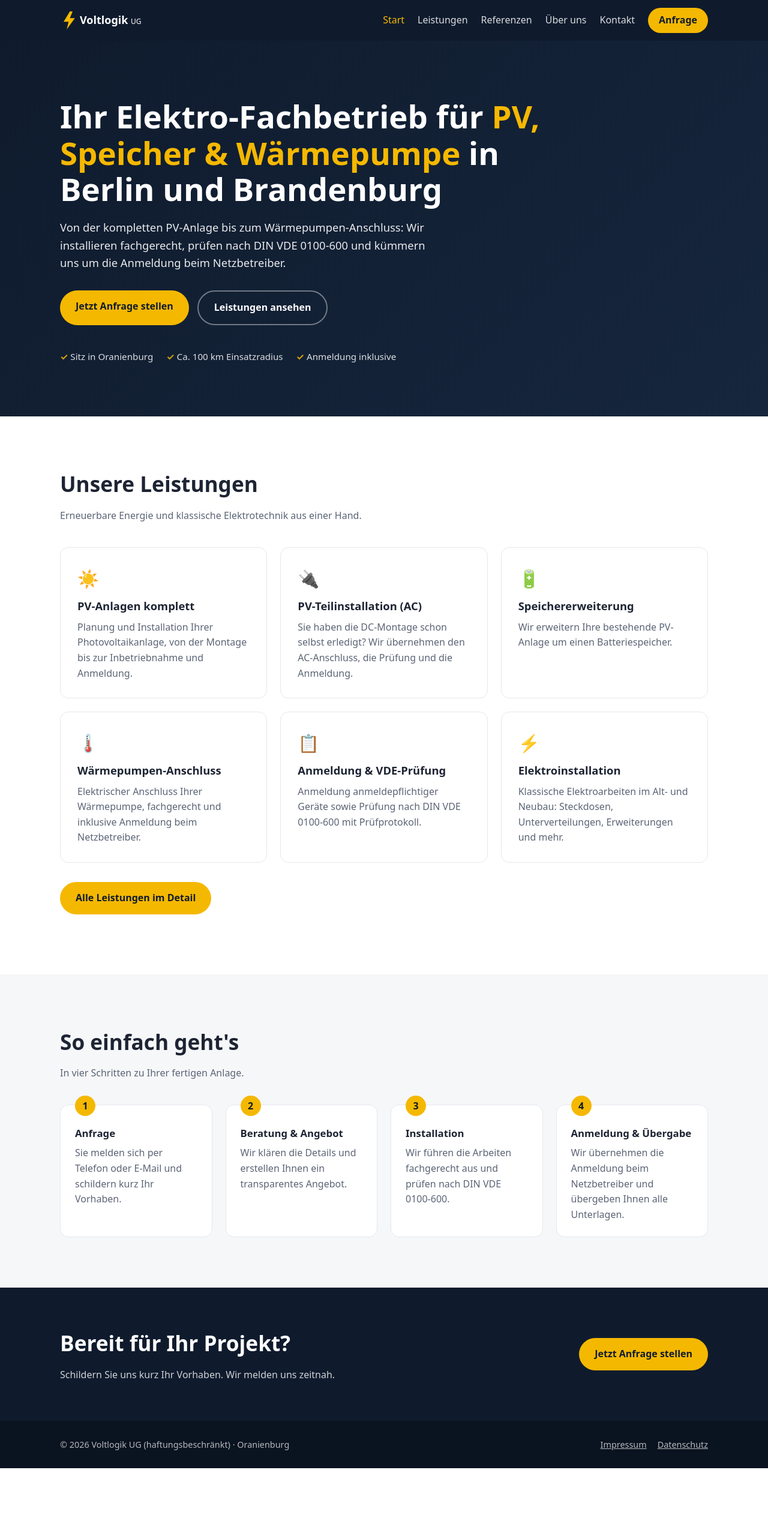
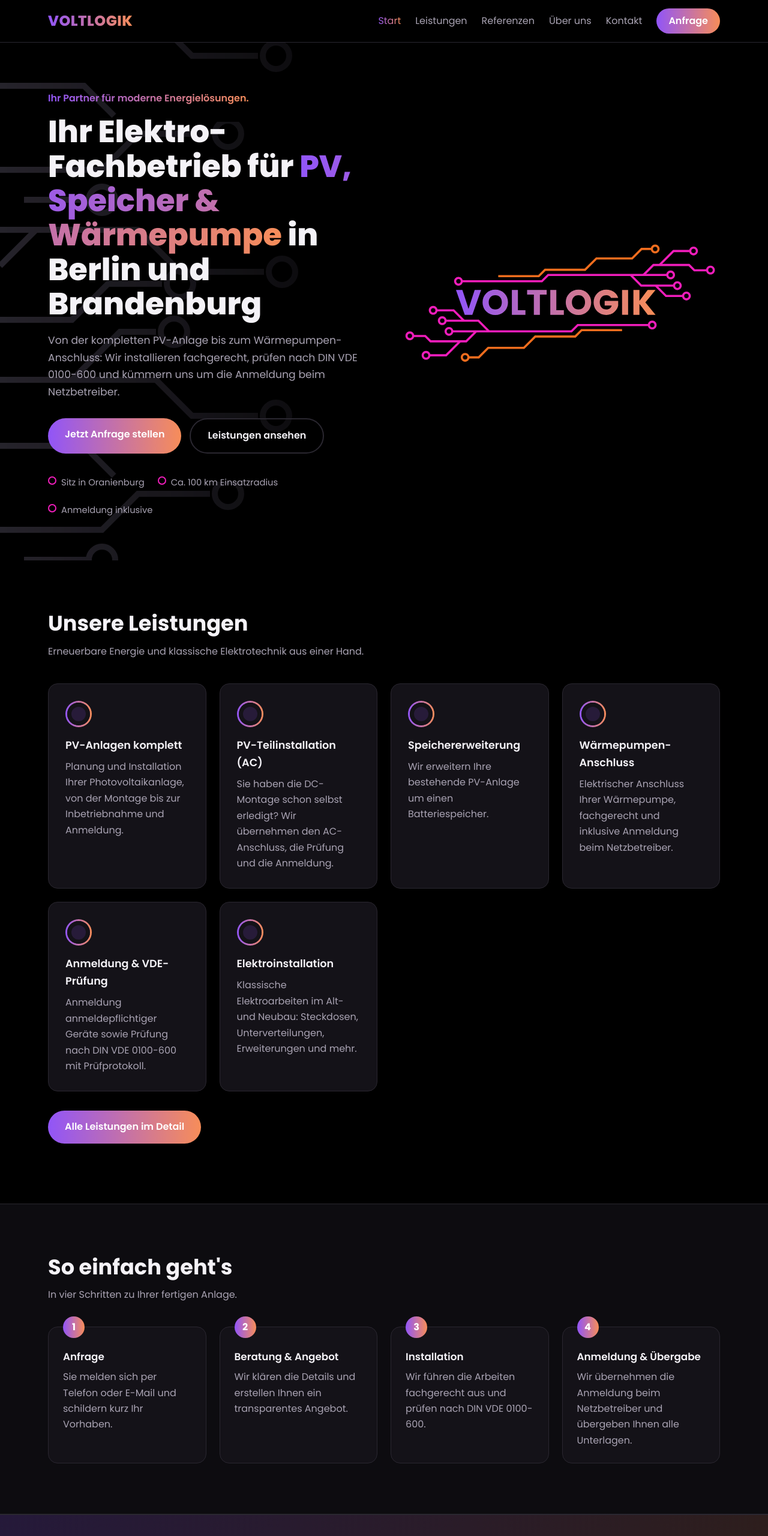
Before and after one commit to danielbeiersdorf111-art/Voltlogik-UG-Website, a plain HTML site: page index.html in a window 1280 px wide. Shown: the top 2560 px of the page at 60% size. Before the commit the page ends 2447 px from the top, so only its background shows below. Drawn offline with Linux system fonts and the light colour scheme.

Commit message:
Design an Voltlogik-Branding angepasst
Schwarzer Hintergrund, Verlauf Lila/Orange, Leiterbahn-Muster,
Original-Logo im Hero, Poppins lokal eingebunden (DSGVO),
Kontaktdaten von der Visitenkarte.

Co-Authored-By: Claude Opus 5.5 <noreply@anthropic.com>
Claude-Session: https://claude.ai/code/session_01RFYJ6CRAPkTBaE4rEXmcSj

```diff
--- a/css/style.css
+++ b/css/style.css
@@ -1,44 +1,68 @@
-:root{--dark:#0f1b2d;--dark2:#16263d;--accent:#f5b800;--text:#1d2433;--muted:#5b6475;--bg:#f6f7f9;--radius:14px;--max:1120px}
-*{box-sizing:border-box}html{scroll-behavior:smooth}
-body{margin:0;font-family:system-ui,-apple-system,"Segoe UI",Roboto,Arial,sans-serif;color:var(--text);line-height:1.6;background:#fff}
+/* Voltlogik Branding: schwarz, Verlauf Lila #9155F8 → Orange #F78D59, Leiterbahnen Magenta #F01DBB / Orange #F06D1E, Poppins */
+@font-face{font-family:Poppins;font-weight:400;font-display:swap;src:url(../fonts/poppins-latin-400-normal.woff2) format("woff2")}
+@font-face{font-family:Poppins;font-weight:600;font-display:swap;src:url(../fonts/poppins-latin-600-normal.woff2) format("woff2")}
+@font-face{font-family:Poppins;font-weight:700;font-display:swap;src:url(../fonts/poppins-latin-700-normal.woff2) format("woff2")}
+@font-face{font-family:Poppins;font-weight:800;font-display:swap;src:url(../fonts/poppins-latin-800-normal.woff2) format("woff2")}
+:root{--bg:#000;--bg2:#0d0c10;--card:#141218;--line:#2a2730;--text:#f4f2f7;--muted:#a9a3b3;--lila:#9155F8;--orange:#F78D59;--magenta:#F01DBB;--orange2:#F06D1E;--grad:linear-gradient(90deg,var(--lila),var(--orange));--radius:16px;--max:1160px}
+*{box-sizing:border-box;min-width:0}html{scroll-behavior:smooth}
+body{margin:0;font-family:Poppins,system-ui,"Segoe UI",Arial,sans-serif;color:var(--text);background:var(--bg);line-height:1.65;overflow-x:clip}
 img{max-width:100%;display:block}a{color:inherit}
 .wrap{max-width:var(--max);margin:0 auto;padding:0 20px}
-header{position:sticky;top:0;z-index:10;background:var(--dark);color:#fff}
-header .wrap{display:flex;align-items:center;justify-content:space-between;height:68px}
-.logo img{height:36px;width:auto}
-nav a{color:#fff;text-decoration:none;margin-left:22px;font-weight:500;opacity:.85}nav a:hover{opacity:1}
-.btn{display:inline-block;background:var(--accent);color:var(--dark);font-weight:700;padding:14px 26px;border-radius:999px;text-decoration:none}
-.btn:hover{filter:brightness(1.05)}.btn.ghost{background:transparent;color:#fff;border:2px solid rgba(255,255,255,.4)}
-.hero{background:linear-gradient(135deg,var(--dark),var(--dark2));color:#fff;padding:96px 0 88px}
-.hero h1{font-size:clamp(2rem,4.5vw,3.3rem);line-height:1.15;margin:0 0 18px;max-width:820px}
-.hero h1 span{color:var(--accent)}.hero p{font-size:1.15rem;max-width:640px;opacity:.9;margin:0 0 32px}
-.hero .ctas{display:flex;gap:14px;flex-wrap:wrap}
-.badges{display:flex;gap:22px;flex-wrap:wrap;margin-top:40px;font-size:.95rem;opacity:.85}.badges span::before{content:"✓ ";color:var(--accent);font-weight:700}
-section{padding:84px 0}section.alt{background:var(--bg)}
-h2{font-size:clamp(1.6rem,3vw,2.2rem);margin:0 0 12px}.lead{color:var(--muted);max-width:680px;margin:0 0 40px}
+.grad{background:var(--grad);-webkit-background-clip:text;background-clip:text;color:transparent}
+header{position:sticky;top:0;z-index:10;background:rgba(0,0,0,.88);backdrop-filter:blur(8px);border-bottom:1px solid var(--line)}
+header .wrap{display:flex;align-items:center;justify-content:space-between;height:70px}
+.logo{font-weight:800;font-size:1.5rem;letter-spacing:.02em;text-decoration:none}
+nav{display:flex;align-items:center}
+nav a{text-decoration:none;margin-left:24px;font-weight:500;color:var(--muted)}nav a:hover,nav a[aria-current=page]{color:var(--text)}
+nav a[aria-current=page]{background:var(--grad);-webkit-background-clip:text;background-clip:text;color:transparent}
+.btn{display:inline-block;background:var(--grad);color:#fff;font-weight:600;padding:14px 28px;border-radius:999px;text-decoration:none;border:0;transition:transform .15s,box-shadow .15s}
+.btn:hover{transform:translateY(-1px);box-shadow:0 8px 28px rgba(240,29,187,.35)}
+.btn.ghost{background:transparent;border:2px solid var(--line);color:var(--text)}.btn.ghost:hover{border-color:var(--lila);box-shadow:none}
+nav .btn.small{padding:8px 20px;margin-left:24px;color:#fff}
+.menu-toggle{display:none}.burger{display:none;font-size:1.6rem;cursor:pointer}
+.hero{position:relative;overflow:hidden;padding:80px 0 72px;background:var(--bg)}
+.hero::before{content:"";position:absolute;inset:0;background:url(../img/traces.svg) left center/600px auto repeat-y;opacity:.9;mask-image:linear-gradient(90deg,#000 0%,transparent 60%);-webkit-mask-image:linear-gradient(90deg,#000 0%,transparent 60%)}
+.hero .wrap{position:relative}
+.hero-grid{display:grid;grid-template-columns:1.05fr 1fr;gap:32px;align-items:center}
+.hero h1{font-size:clamp(2rem,4.2vw,3.2rem);line-height:1.12;margin:0 0 18px;font-weight:800}
+.hero p{font-size:1.08rem;color:var(--muted);max-width:600px;margin:0 0 30px}
+.claim{display:inline-block;font-weight:600;margin-bottom:14px}
+.ctas{display:flex;gap:14px;flex-wrap:wrap}
+.badges{display:flex;gap:22px;flex-wrap:wrap;margin-top:36px;font-size:.92rem;color:var(--muted)}
+.badges span::before{content:"";display:inline-block;width:10px;height:10px;border-radius:50%;border:2px solid var(--magenta);margin-right:8px;vertical-align:1px}
+.hero.small{padding:64px 0 52px;border-bottom:1px solid var(--line)}.hero.small h1{font-size:clamp(1.8rem,4vw,2.6rem)}.hero.small p{margin:0}
+section{padding:84px 0}section.alt{background:var(--bg2);border-top:1px solid var(--line);border-bottom:1px solid var(--line)}
+h2{font-size:clamp(1.6rem,3vw,2.2rem);line-height:1.2;margin:0 0 12px;font-weight:700}
+.lead{color:var(--muted);max-width:680px;margin:0 0 40px}
 .grid{display:grid;gap:22px;grid-template-columns:repeat(auto-fit,minmax(260px,1fr))}
-.card{background:#fff;border:1px solid #e6e8ee;border-radius:var(--radius);padding:28px}
-.card .ic{font-size:1.8rem;margin-bottom:8px}.card h3{margin:0 0 8px;font-size:1.15rem}.card p{margin:0;color:var(--muted)}
-.steps{counter-reset:s;display:grid;gap:22px;grid-template-columns:repeat(auto-fit,minmax(220px,1fr))}
-.step{position:relative;padding:28px 24px 24px;border-radius:var(--radius);background:#fff;border:1px solid #e6e8ee}
-.step::before{counter-increment:s;content:counter(s);position:absolute;top:-16px;left:24px;width:34px;height:34px;border-radius:50%;background:var(--accent);color:var(--dark);font-weight:800;display:grid;place-items:center}
-.step h3{margin:6px 0 6px;font-size:1.05rem}.step p{margin:0;color:var(--muted)}
-.two{display:grid;gap:40px;grid-template-columns:1fr 1fr;align-items:center}
-.ph{aspect-ratio:4/3;border-radius:var(--radius);background:repeating-linear-gradient(45deg,#e9ecf2,#e9ecf2 12px,#f3f5f8 12px,#f3f5f8 24px);display:grid;place-items:center;color:var(--muted);font-weight:600;text-align:center;padding:20px}
-.contact{background:var(--dark);color:#fff}.contact .lead{color:rgba(255,255,255,.8)}
-.contact .card{background:var(--dark2);border-color:rgba(255,255,255,.1)}.contact .card p{color:rgba(255,255,255,.8)}
-.contact a.big{font-size:1.25rem;font-weight:700;color:var(--accent);text-decoration:none}
-footer{background:#0a1320;color:rgba(255,255,255,.7);padding:28px 0;font-size:.9rem}
-footer .wrap{display:flex;justify-content:space-between;flex-wrap:wrap;gap:12px}footer a{margin-left:18px}
-.legal{max-width:820px;padding:60px 20px}.legal h1{margin-top:0}.todo{background:#fff4cc;padding:2px 6px;border-radius:4px}
-@media(max-width:760px){nav{display:none}.two{grid-template-columns:1fr}.hero{padding:72px 0 64px}section{padding:64px 0}}
-nav{display:flex;align-items:center}nav a[aria-current=page]{opacity:1;color:var(--accent)}
-.btn.small{padding:8px 18px;margin-left:22px;opacity:1}
-.menu-toggle{display:none}.burger{display:none;color:#fff;font-size:1.6rem;cursor:pointer}
-.hero.small{padding:64px 0 56px}.hero.small h1{font-size:clamp(1.8rem,4vw,2.6rem)}.hero.small p{margin:0}
-.stack{display:grid;gap:64px}.row:nth-child(even) .ph{order:-1}.ic.big{font-size:2.4rem}
+.card{background:var(--card);border:1px solid var(--line);border-radius:var(--radius);padding:28px;transition:border-color .2s}
+.card:hover{border-color:#4a3a66}
+.card h3{margin:0 0 8px;font-size:1.1rem;font-weight:600}.card p{margin:0;color:var(--muted)}
+.node{width:44px;height:44px;border-radius:50%;padding:3px;background:var(--grad);margin-bottom:16px}
+.node::after{content:"";display:block;width:100%;height:100%;border-radius:50%;background:var(--card);box-shadow:inset 0 0 0 7px var(--card),inset 0 0 0 30px rgba(145,85,248,.15)}
+.node.big{width:56px;height:56px}
+.steps{display:grid;gap:22px;grid-template-columns:repeat(auto-fit,minmax(220px,1fr));counter-reset:s}
+.step{position:relative;padding:32px 24px 24px;border-radius:var(--radius);background:var(--card);border:1px solid var(--line)}
+.step::before{counter-increment:s;content:counter(s);position:absolute;top:-18px;left:24px;width:36px;height:36px;border-radius:50%;background:var(--grad);color:#fff;font-weight:700;display:grid;place-items:center}
+.step h3{margin:4px 0 6px;font-size:1.05rem;font-weight:600}.step p{margin:0;color:var(--muted)}
+.two{display:grid;gap:44px;grid-template-columns:1fr 1fr;align-items:center}
+.stack{display:grid;gap:72px}.row:nth-child(even) .ph{order:-1}
+.ph{aspect-ratio:4/3;border-radius:var(--radius);border:1px dashed #3b3545;background:var(--bg2) url(../img/traces.svg) center/360px;display:grid;place-items:center;color:var(--muted);font-weight:600;text-align:center;padding:20px}
+.contact{padding:64px 0;background:linear-gradient(120deg,rgba(145,85,248,.18),rgba(247,141,89,.14)),var(--bg2);border-top:1px solid var(--line)}
 .cta-band{display:flex;align-items:center;justify-content:space-between;gap:24px;flex-wrap:wrap}.cta-band .lead{margin:0}
-.contact{padding:64px 0}.legal h2{font-size:1.15rem;margin-top:28px}
-@media(max-width:760px){.burger{display:block}nav{display:none;position:absolute;top:68px;left:0;right:0;background:var(--dark);flex-direction:column;padding:12px 20px 20px}
-nav a{margin:10px 0}.menu-toggle:checked~nav{display:flex}.row:nth-child(even) .ph{order:0}}
+a.big{font-size:1.15rem;font-weight:600;text-decoration:none;word-break:break-word}a.big:hover{color:var(--orange)}
+footer{background:#000;border-top:1px solid var(--line);color:var(--muted);padding:28px 0;font-size:.9rem}
+footer .wrap{display:flex;justify-content:space-between;flex-wrap:wrap;gap:12px}footer a{margin-left:18px;text-decoration:none}footer a:hover{color:var(--text)}
+.legal{max-width:820px;padding:60px 20px}.legal h1{margin-top:0}.legal h2{font-size:1.15rem;margin-top:28px}.legal p,.legal li{color:#d6d2dd}
+.todo{background:rgba(247,141,89,.18);color:#ffd2b8;padding:2px 6px;border-radius:4px}
 .mt{margin-top:32px}.mt-s{margin-top:16px}
+:focus-visible{outline:2px solid var(--orange);outline-offset:3px}
+@media(prefers-reduced-motion:reduce){*{transition:none!important;scroll-behavior:auto!important}}
+@media(max-width:860px){.hero-grid{grid-template-columns:1fr}.hero-logo{order:-1;max-width:420px}}
+@media(max-width:760px){.burger{display:block}nav{display:none;position:absolute;top:70px;left:0;right:0;background:#000;border-bottom:1px solid var(--line);flex-direction:column;align-items:flex-start;padding:12px 20px 20px}
+nav a{margin:10px 0}nav .btn.small{margin:10px 0 0}.menu-toggle:checked~nav{display:flex}
+.two{grid-template-columns:1fr}.row:nth-child(even) .ph{order:0}section{padding:60px 0}.hero{padding:48px 0 56px}}
+.hero-grid{grid-template-columns:minmax(0,1.05fr) minmax(0,1fr)}.hero-logo{width:100%;height:auto}
+h1,h2,h3{overflow-wrap:break-word}
+@media(max-width:860px){.hero-grid{grid-template-columns:minmax(0,1fr);gap:8px}.hero-logo{max-width:360px}}
+@media(max-width:480px){.hero h1{font-size:1.75rem;hyphens:auto}}
--- a/datenschutz.html
+++ b/datenschutz.html
@@ -6,12 +6,13 @@
   <title>Datenschutzerklärung – Voltlogik UG</title>
   <meta name="description" content="Datenschutzerklärung der Voltlogik UG (haftungsbeschränkt).">
   <link rel="stylesheet" href="css/style.css">
-  <link rel="icon" href="img/logo.svg" type="image/svg+xml">
+  <link rel="icon" href="img/favicon.svg" type="image/svg+xml">
+  <link rel="preload" href="fonts/poppins-latin-800-normal.woff2" as="font" type="font/woff2" crossorigin>
 </head>
 <body>
 <header>
   <div class="wrap">
-    <a class="logo" href="index.html"><img src="img/logo-hell.svg" alt="Voltlogik UG"></a>
+    <a class="logo grad" href="index.html">VOLTLOGIK</a>
     <input type="checkbox" id="menu" class="menu-toggle" aria-label="Menü öffnen"><label for="menu" class="burger" aria-hidden="true">☰</label>
     <nav><a href="index.html">Start</a><a href="leistungen.html">Leistungen</a><a href="referenzen.html">Referenzen</a><a href="ueber-uns.html">Über uns</a><a href="kontakt.html">Kontakt</a><a class="btn small" href="kontakt.html">Anfrage</a></nav>
   </div>
@@ -23,6 +24,7 @@
 <ul>
 <li>Hosting: Hetzner Online GmbH (Webhosting), Server-Logfiles</li>
 <li>Keine Cookies, kein Tracking, keine Analyse-Tools</li>
+<li>Schriftart Poppins lokal auf dem eigenen Server eingebunden (keine Verbindung zu Google)</li>
 <li>Keine externen Schriften oder eingebetteten Inhalte (keine Google Fonts, keine Google Maps, kein YouTube)</li>
 <li>Kontakt per E-Mail und Telefon (kein Kontaktformular)</li>
 <li>SSL/TLS-Verschlüsselung</li>
--- a/index.html
+++ b/index.html
@@ -6,25 +6,27 @@
   <title>Voltlogik UG – Elektrofachbetrieb für PV, Wärmepumpen & Elektroinstallation in Berlin & Brandenburg</title>
   <meta name="description" content="Elektrofachbetrieb aus Oranienburg: PV-Anlagen, Speichererweiterung, Wärmepumpen-Anschluss, Anmeldung, Prüfung nach DIN VDE 0100-600 und Elektroinstallation in Berlin & Brandenburg.">
   <link rel="stylesheet" href="css/style.css">
-  <link rel="icon" href="img/logo.svg" type="image/svg+xml">
+  <link rel="icon" href="img/favicon.svg" type="image/svg+xml">
+  <link rel="preload" href="fonts/poppins-latin-800-normal.woff2" as="font" type="font/woff2" crossorigin>
 </head>
 <body>
 <header>
   <div class="wrap">
-    <a class="logo" href="index.html"><img src="img/logo-hell.svg" alt="Voltlogik UG"></a>
+    <a class="logo grad" href="index.html">VOLTLOGIK</a>
     <input type="checkbox" id="menu" class="menu-toggle" aria-label="Menü öffnen"><label for="menu" class="burger" aria-hidden="true">☰</label>
     <nav><a href="index.html" aria-current="page">Start</a><a href="leistungen.html">Leistungen</a><a href="referenzen.html">Referenzen</a><a href="ueber-uns.html">Über uns</a><a href="kontakt.html">Kontakt</a><a class="btn small" href="kontakt.html">Anfrage</a></nav>
   </div>
 </header>
 <main>
-<section class="hero"><div class="wrap">
-<h1>Ihr Elektro-Fachbetrieb für <span>PV, Speicher &amp; Wärmepumpe</span> in Berlin und Brandenburg</h1>
+<section class="hero"><div class="wrap hero-grid"><div>
+<span class="claim grad">Ihr Partner für moderne Energielösungen.</span>
+<h1>Ihr Elektro-Fachbetrieb für <span class="grad">PV, Speicher &amp; Wärmepumpe</span> in Berlin und Brandenburg</h1>
 <p>Von der kompletten PV-Anlage bis zum Wärmepumpen-Anschluss: Wir installieren fachgerecht, prüfen nach DIN VDE 0100-600 und kümmern uns um die Anmeldung beim Netzbetreiber.</p>
 <div class="ctas"><a class="btn" href="kontakt.html">Jetzt Anfrage stellen</a><a class="btn ghost" href="leistungen.html">Leistungen ansehen</a></div>
 <div class="badges"><span>Sitz in Oranienburg</span><span>Ca. 100 km Einsatzradius</span><span>Anmeldung inklusive</span></div>
-</div></section>
+</div><img class="hero-logo" src="img/voltlogik-logo.svg" alt="Voltlogik Logo" width="1220" height="480"></div></section>
 <section><div class="wrap"><h2>Unsere Leistungen</h2><p class="lead">Erneuerbare Energie und klassische Elektrotechnik aus einer Hand.</p>
-<div class="grid"><div class="card"><div class="ic">☀️</div><h3>PV-Anlagen komplett</h3><p>Planung und Installation Ihrer Photovoltaikanlage, von der Montage bis zur Inbetriebnahme und Anmeldung.</p></div><div class="card"><div class="ic">🔌</div><h3>PV-Teilinstallation (AC)</h3><p>Sie haben die DC-Montage schon selbst erledigt? Wir übernehmen den AC-Anschluss, die Prüfung und die Anmeldung.</p></div><div class="card"><div class="ic">🔋</div><h3>Speichererweiterung</h3><p>Wir erweitern Ihre bestehende PV-Anlage um einen Batteriespeicher.</p></div><div class="card"><div class="ic">🌡️</div><h3>Wärmepumpen-Anschluss</h3><p>Elektrischer Anschluss Ihrer Wärmepumpe, fachgerecht und inklusive Anmeldung beim Netzbetreiber.</p></div><div class="card"><div class="ic">📋</div><h3>Anmeldung &amp; VDE-Prüfung</h3><p>Anmeldung anmeldepflichtiger Geräte sowie Prüfung nach DIN VDE 0100-600 mit Prüfprotokoll.</p></div><div class="card"><div class="ic">⚡</div><h3>Elektroinstallation</h3><p>Klassische Elektroarbeiten im Alt- und Neubau: Steckdosen, Unterverteilungen, Erweiterungen und mehr.</p></div></div><p class="mt"><a class="btn" href="leistungen.html">Alle Leistungen im Detail</a></p></div></section>
+<div class="grid"><div class="card"><div class="node"></div><h3>PV-Anlagen komplett</h3><p>Planung und Installation Ihrer Photovoltaikanlage, von der Montage bis zur Inbetriebnahme und Anmeldung.</p></div><div class="card"><div class="node"></div><h3>PV-Teilinstallation (AC)</h3><p>Sie haben die DC-Montage schon selbst erledigt? Wir übernehmen den AC-Anschluss, die Prüfung und die Anmeldung.</p></div><div class="card"><div class="node"></div><h3>Speichererweiterung</h3><p>Wir erweitern Ihre bestehende PV-Anlage um einen Batteriespeicher.</p></div><div class="card"><div class="node"></div><h3>Wärmepumpen-Anschluss</h3><p>Elektrischer Anschluss Ihrer Wärmepumpe, fachgerecht und inklusive Anmeldung beim Netzbetreiber.</p></div><div class="card"><div class="node"></div><h3>Anmeldung &amp; VDE-Prüfung</h3><p>Anmeldung anmeldepflichtiger Geräte sowie Prüfung nach DIN VDE 0100-600 mit Prüfprotokoll.</p></div><div class="card"><div class="node"></div><h3>Elektroinstallation</h3><p>Klassische Elektroarbeiten im Alt- und Neubau: Steckdosen, Unterverteilungen, Erweiterungen und mehr.</p></div></div><p class="mt"><a class="btn" href="leistungen.html">Alle Leistungen im Detail</a></p></div></section>
 <section class="alt"><div class="wrap"><h2>So einfach geht's</h2><p class="lead">In vier Schritten zu Ihrer fertigen Anlage.</p>
 <div class="steps">
 <div class="step"><h3>Anfrage</h3><p>Sie melden sich per Telefon oder E-Mail und schildern kurz Ihr Vorhaben.</p></div>
```
Also changed, not shown: impressum.html (+4 -3 lines), kontakt.html (+6 -5 lines), leistungen.html (+4 -3 lines), referenzen.html (+3 -2 lines), ueber-uns.html (+3 -2 lines), fonts/OFL-Poppins.txt (added), fonts/poppins-latin-400-normal.woff2 (added), fonts/poppins-latin-600-normal.woff2 (added), fonts/poppins-latin-700-normal.woff2 (added), fonts/poppins-latin-800-normal.woff2 (added), img/favicon.svg (added), img/logo-hell.svg (deleted), img/logo.svg (deleted), img/traces.svg (added), 1 more files.
